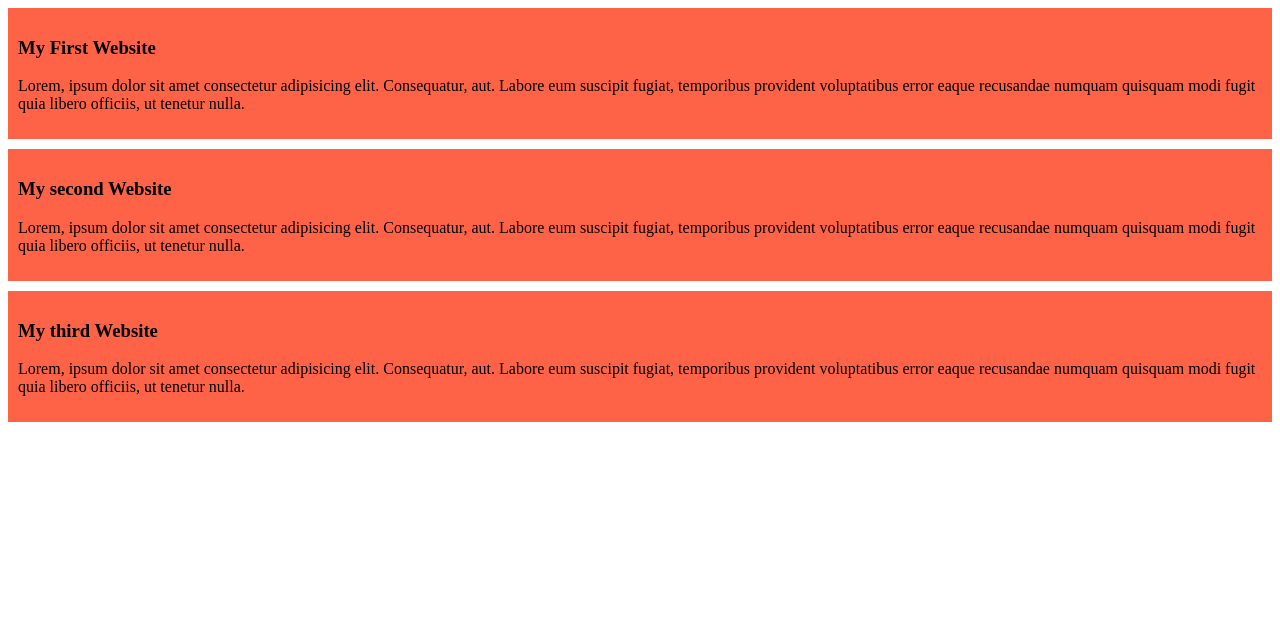
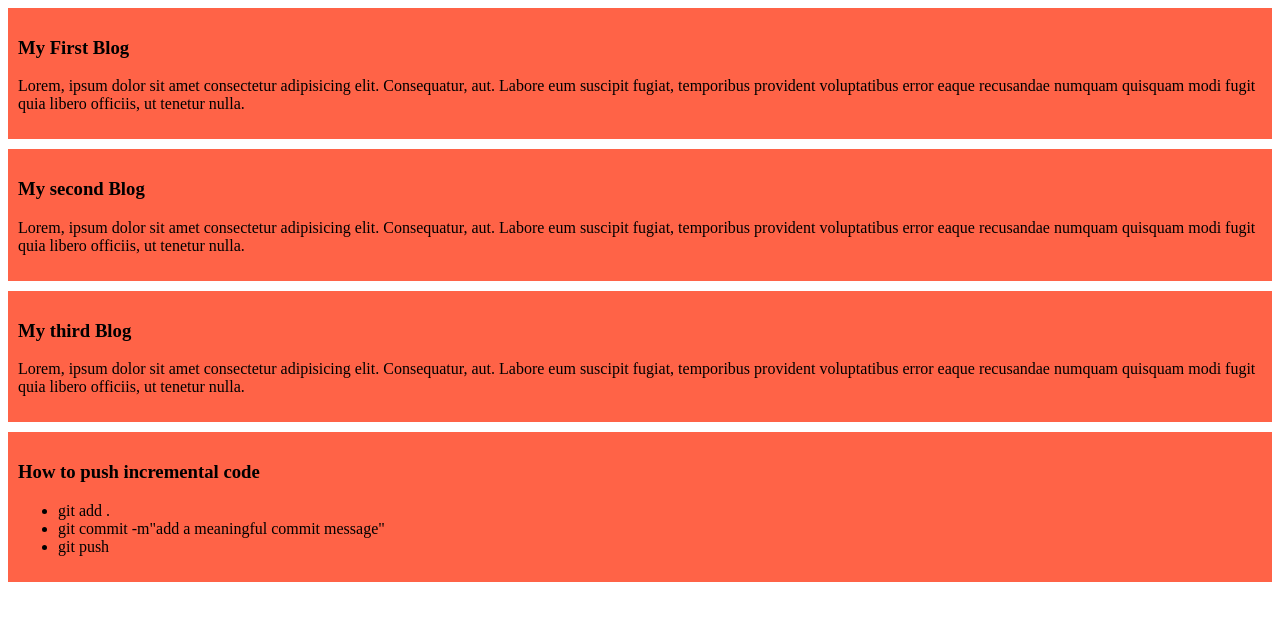
Before and after one commit to kainath-fatema/my-simple-website, a plain HTML site: page index.html in a window 1280 px wide. Drawn offline with Linux system fonts and the light colour scheme.

Commit message:
added a list to push code

```diff
--- a/index.html
+++ b/index.html
@@ -8,16 +8,24 @@
 </head>
 <body>
    <div>
-    <h3>My First Website</h3>
+    <h3>My First Blog</h3>
     <p>Lorem, ipsum dolor sit amet consectetur adipisicing elit. Consequatur, aut. Labore eum suscipit fugiat, temporibus provident voluptatibus error eaque recusandae numquam quisquam modi fugit quia libero officiis, ut tenetur nulla.</p>
    </div>
    <div>
-    <h3>My second Website</h3>
+    <h3>My second Blog</h3>
     <p>Lorem, ipsum dolor sit amet consectetur adipisicing elit. Consequatur, aut. Labore eum suscipit fugiat, temporibus provident voluptatibus error eaque recusandae numquam quisquam modi fugit quia libero officiis, ut tenetur nulla.</p>
    </div>
    <div>
-    <h3>My third Website</h3>
+    <h3>My third Blog</h3>
     <p>Lorem, ipsum dolor sit amet consectetur adipisicing elit. Consequatur, aut. Labore eum suscipit fugiat, temporibus provident voluptatibus error eaque recusandae numquam quisquam modi fugit quia libero officiis, ut tenetur nulla.</p>
+   </div>
+   <div>
+    <h3>How to push incremental code</h3>
+    <ul>
+        <li>git add .</li>
+        <li>git commit -m"add a meaningful commit message"</li>
+        <li>git push</li>
+    </ul>
    </div>
 </body>
 </html>
```
